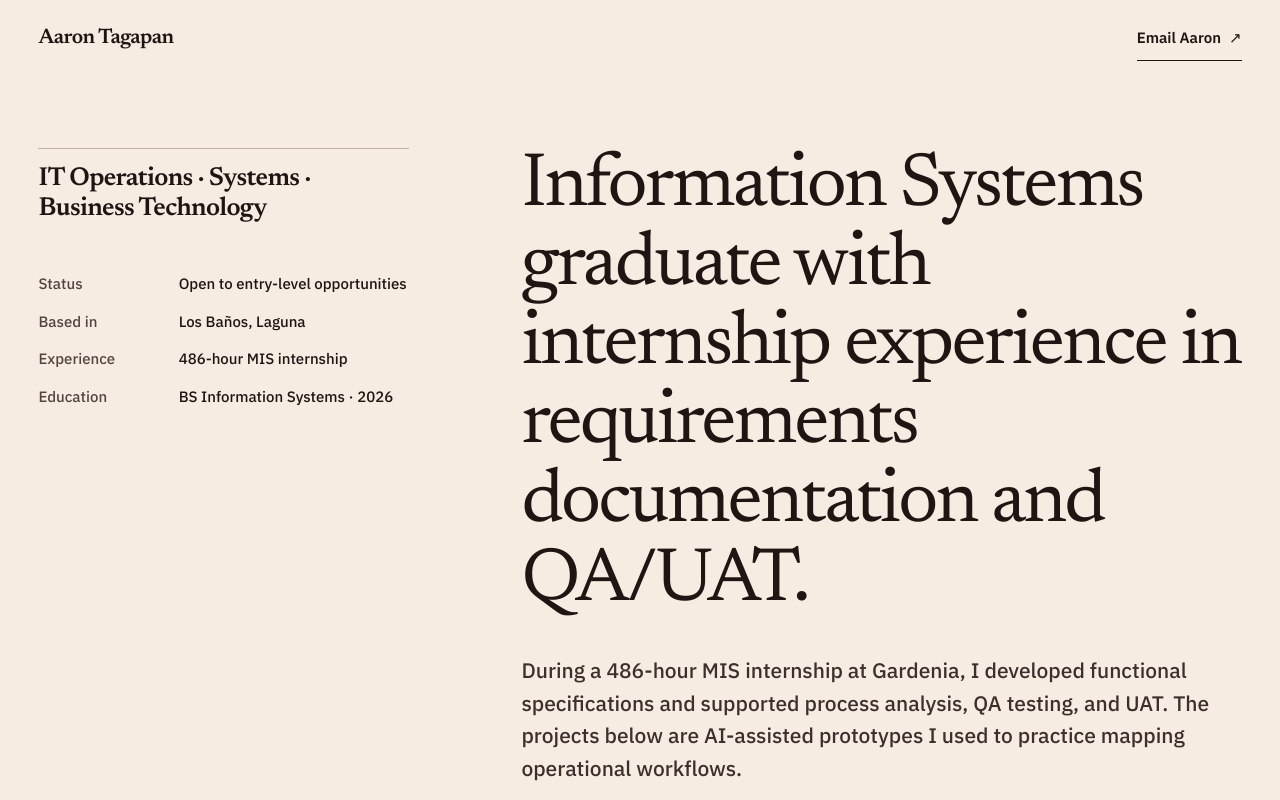
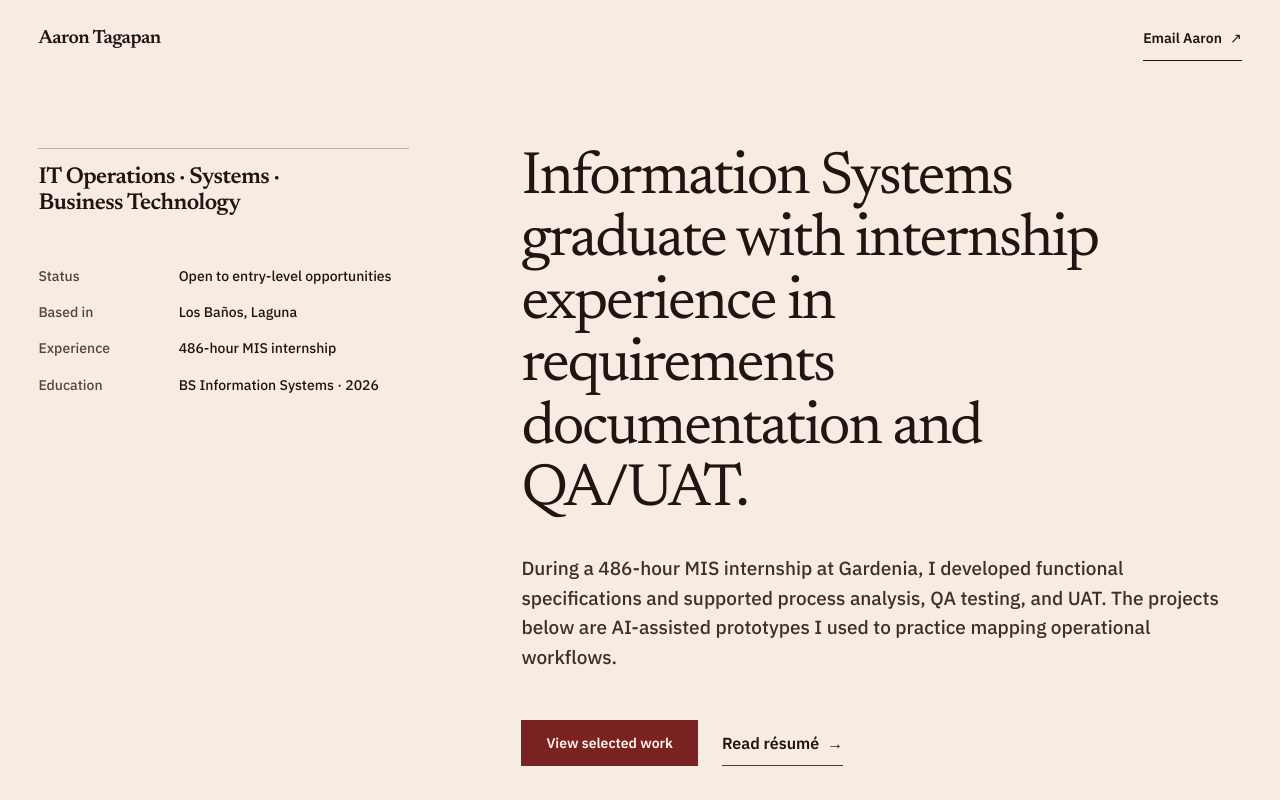
Before and after one commit to Aaron840588/PersonalPortfolio, a Next.js app: page / in a window 1280 px wide. Shown: the top 800 px of the page. Built offline with nearby package versions, Linux system fonts and the light colour scheme; no server answers.

Commit message:
style: adjust typographic scale for better readability and balance on laptop viewports

```diff
--- a/tokens.css
+++ b/tokens.css
@@ -23,17 +23,17 @@
   --tracking-display: -0.035em;
   --tracking-label: 0.08em;
 
-  --text-xs: 0.8125rem;
-  --text-sm: 0.9375rem;
-  --text-base: 1.0625rem;
-  --text-md: 1.3125rem;
-  --text-lg: 1.625rem;
-  --text-xl: 1.9531rem;
-  --text-2xl: 2.4414rem;
-  --text-3xl: 3.0518rem;
-  --text-4xl: 3.8147rem;
-  --text-display-s: clamp(2.5rem, 6vw, 4.25rem);
-  --text-display: clamp(2.75rem, 7vw, 4.75rem);
+  --text-xs: 0.75rem;
+  --text-sm: 0.875rem;
+  --text-base: 1.0rem;
+  --text-md: 1.1875rem;
+  --text-lg: 1.4375rem;
+  --text-xl: 1.75rem;
+  --text-2xl: 2.125rem;
+  --text-3xl: 2.5rem;
+  --text-4xl: 3.0rem;
+  --text-display-s: clamp(2.0rem, 5vw, 3.25rem);
+  --text-display: clamp(2.25rem, 6vw, 3.75rem);
 
   --space-3xs: 0.25rem;
   --space-2xs: 0.5rem;
```
